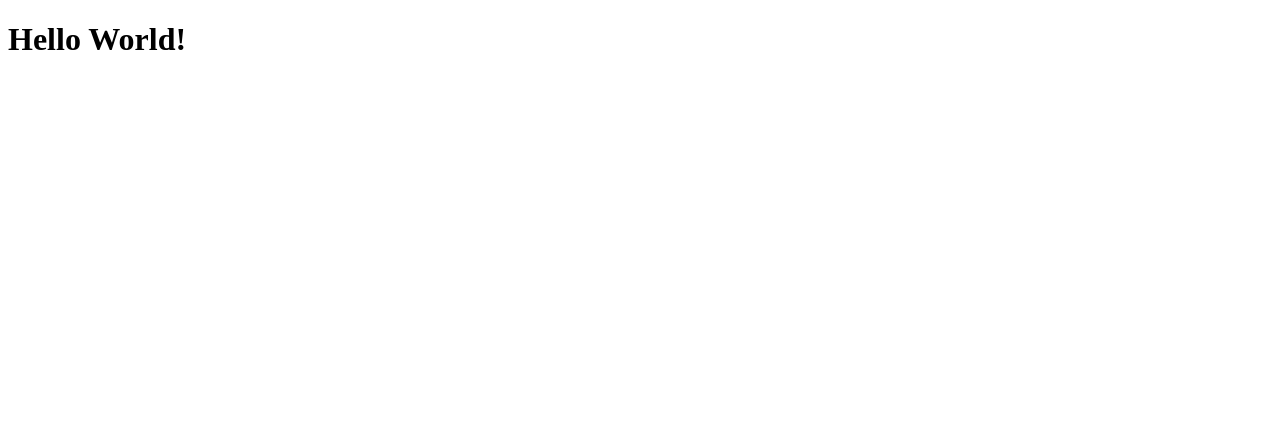
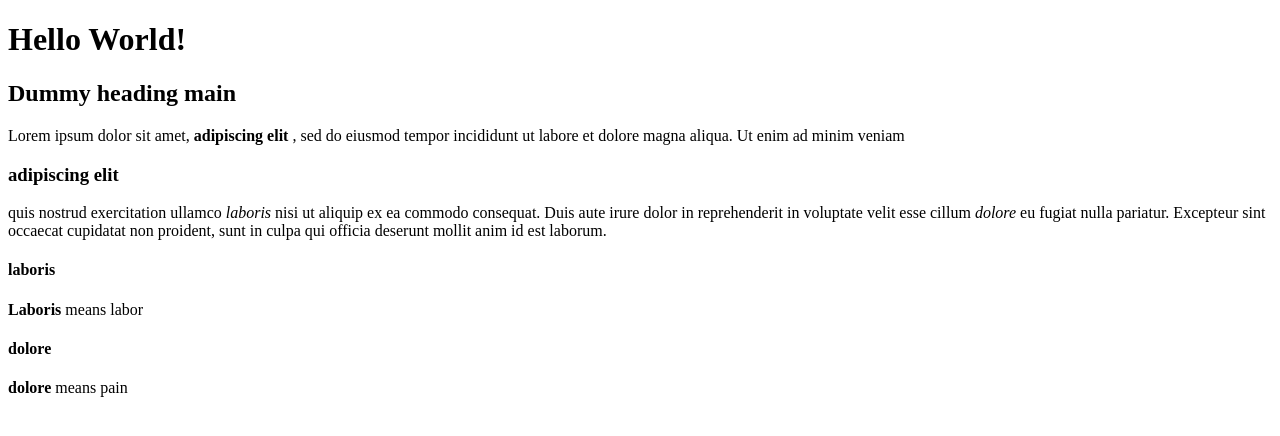
Before and after one commit to CodedGoblin/MyFirstWebsite, a plain HTML site: page index.html in a window 1280 px wide. Drawn offline with Linux system fonts and the light colour scheme.

Commit message:
EDit index.html text modifications

```diff
--- a/index.html
+++ b/index.html
@@ -9,5 +9,20 @@
 
     <body>
         <h1>Hello World!</h1>
+        <h2>Dummy heading main</h2>
+        <p>Lorem ipsum dolor sit amet, <strong> adipiscing elit </strong>,
+            sed do eiusmod tempor incididunt ut labore
+            et dolore magna aliqua. Ut enim ad minim veniam</p>
+
+        <h3>adipiscing elit </h3>
+        <p>quis nostrud exercitation ullamco <em>laboris</em> nisi ut aliquip ex ea commodo consequat.
+            Duis aute irure dolor in reprehenderit in voluptate velit esse
+            cillum <em>dolore</em> eu fugiat nulla pariatur. Excepteur sint occaecat cupidatat non proident,
+            sunt in culpa qui officia deserunt mollit anim id est laborum.</p>
+        <h4>laboris</h4>
+        <p><strong>Laboris</strong> means labor</p>
+        <h4>dolore</h4>
+        <p><strong>dolore</strong> means pain</p>
+
     </body>
 </html>
```
